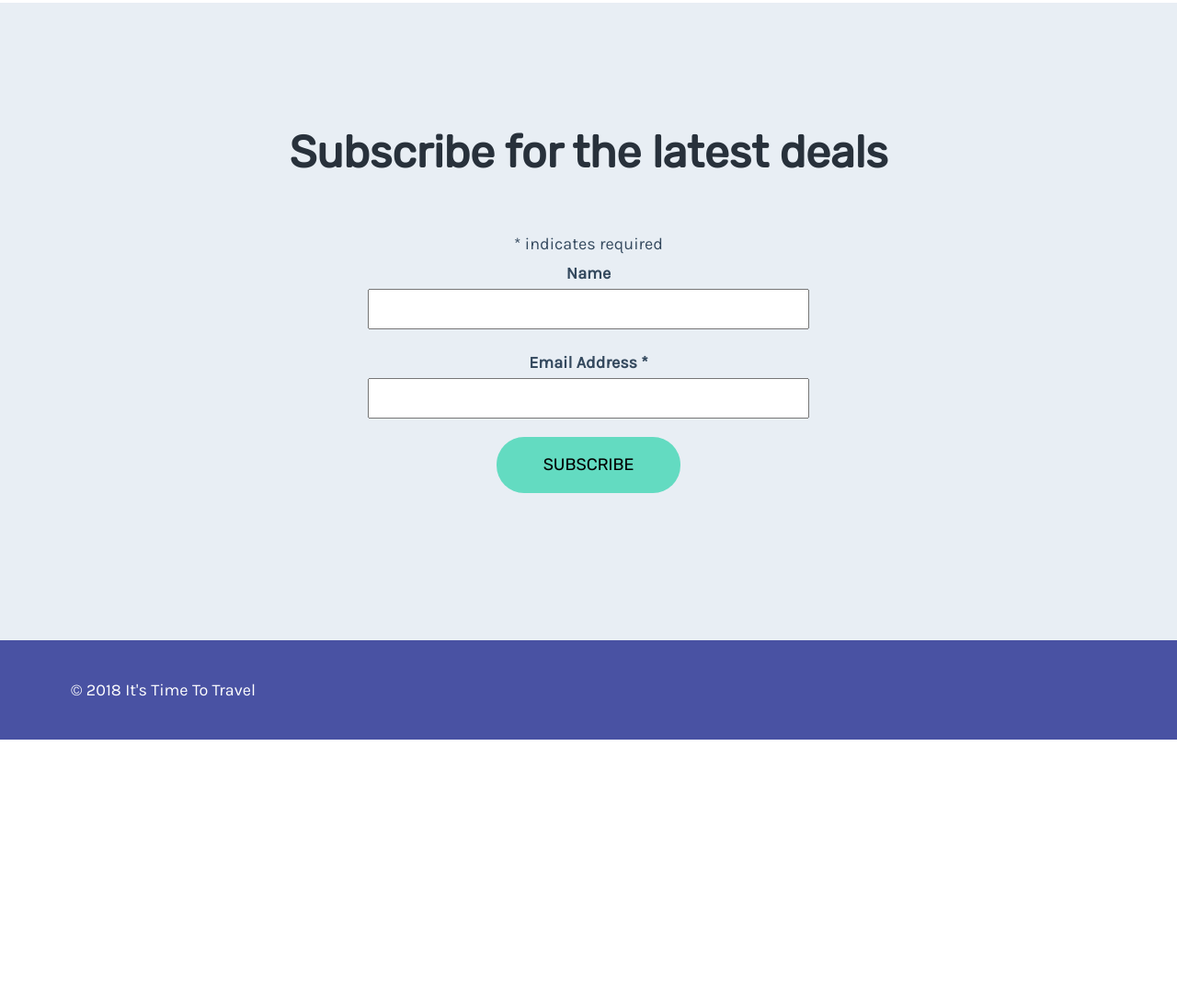
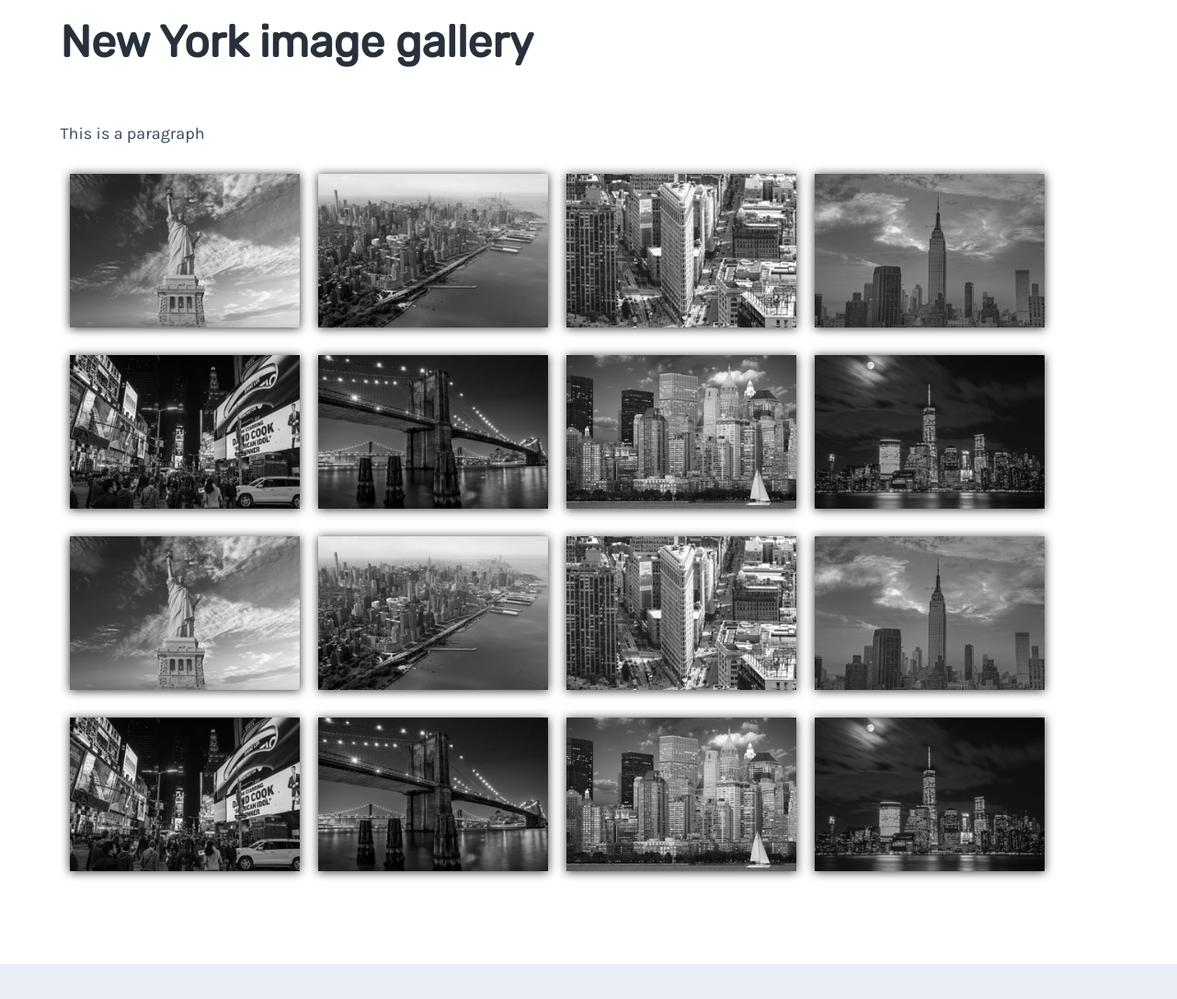
Before and after one commit to meeum-student/masterclass-melb-nov-2018, a plain HTML site: page media.html in a window 1280 px wide. Shown: the part 1786-2872 px from the top of the page at 92% size. Before the commit the page ends 2590 px from the top, so only its background shows below. Drawn offline with Linux system fonts and the light colour scheme; a script that the page names is missing.

Commit message:
ikage gallery updates

```diff
--- a/media.html
+++ b/media.html
@@ -88,54 +88,183 @@
 
     <main>
       <section class="hero-module">
-        <!-- <img
-          src="resources/images/new-york-wide-1500.jpg"
-          alt="New York skyline"
-        /> -->
+        <!--
+          <img
+            src="resources/images/new-york-wide-1500.jpg"
+            alt="New York skyline"
+          />
+        -->
 
         <video
           poster="resources/images/new-york-wide-1500.jpg"
           mute
           loop
           autoplay
-          src="resources/video/new-york.mp4">
-
-        </video>
+          src="resources/video/new-york.mp4"
+        ></video>
 
         <div class="hero-content">
           <h1 class="heading-main layout-wide">Media Page</h1>
         </div>
       </section>
 
-
       <section class="layout-wide">
-
         <h2>Audio</h2>
         <p>Here's an audio file</p>
 
         <audio controls src="resources/audio/bensound-happyrock.mp3">
-          You can't see this but <a href="resources/audio/bensound-happyrock.mp3">Download the song</a>.
+          You can't see this but
+          <a href="resources/audio/bensound-happyrock.mp3">Download the song</a
+          >.
         </audio>
-
-
-      </section>
-
-
-      <section class="layout-wide">
-
-        <h2>Here's anoth vid</h2>
-
-        <video poster="resources/video/Dc.jpg" src="resources/video/Dc.mp4" controls>
-
-
-        </video>
       </section>
 
       <section class="layout-wide">
+        <h2>Here's anoth vid</h2>
 
-
+        <video
+          poster="resources/video/Dc.jpg"
+          src="resources/video/Dc.mp4"
+          controls
+        ></video>
       </section>
 
+      <section class="layout-wide">
+        <h2>New York image gallery</h2>
+        <p>This is a paragraph</p>
+
+        <div class="image-gallery">
+          <ul>
+              <li>
+                  <a href="resources/galleries/new-york-01.jpg" title="New York">
+                    <img
+                      src="resources/galleries/new-york-01-thumb.jpg"
+                      alt="Statue of Liberty">
+                  </a>
+                </li>
+
+                <li>
+                  <a href="resources/galleries/new-york-02.jpg" title="New York">
+                    <img
+                      src="resources/galleries/new-york-02-thumb.jpg"
+                      alt="Statue of Liberty">
+                  </a>
+                </li>
+
+                <li>
+                  <a href="resources/galleries/new-york-03.jpg" title="New York">
+                    <img
+                      src="resources/galleries/new-york-03-thumb.jpg"
+                      alt="Statue of Liberty">
+                  </a>
+                </li>
+
+                <li>
+                  <a href="resources/galleries/new-york-04.jpg" title="New York">
+                    <img
+                      src="resources/galleries/new-york-04-thumb.jpg"
+                      alt="Statue of Liberty">
+                  </a>
+                </li>
+
+                <li>
+                  <a href="resources/galleries/new-york-05.jpg" title="New York">
+                    <img
+                      src="resources/galleries/new-york-05-thumb.jpg"
+                      alt="Statue of Liberty">
+                  </a>
+                </li>
+
+                <li>
+                  <a href="resources/galleries/new-york-06.jpg" title="New York">
+                    <img
+                      src="resources/galleries/new-york-06-thumb.jpg"
+                      alt="Statue of Liberty">
+                  </a>
+                </li>
+
+                <li>
+                  <a href="resources/galleries/new-york-07.jpg" title="New York">
+                    <img
+                      src="resources/galleries/new-york-07-thumb.jpg"
+                      alt="Statue of Liberty">
+                  </a>
+                </li>
+
+                <li>
+                  <a href="resources/galleries/new-york-08.jpg" title="New York">
+                    <img
+                      src="resources/galleries/new-york-08-thumb.jpg"
+                      alt="Statue of Liberty">
+                  </a>
+                </li>
+
+                <li>
+                    <a href="resources/galleries/new-york-01.jpg" title="New York">
+                      <img
+                        src="resources/galleries/new-york-01-thumb.jpg"
+                        alt="Statue of Liberty">
+                    </a>
+                  </li>
+
+                  <li>
+                    <a href="resources/galleries/new-york-02.jpg" title="New York">
+                      <img
+                        src="resources/galleries/new-york-02-thumb.jpg"
+                        alt="Statue of Liberty">
+                    </a>
+                  </li>
+
+                  <li>
+                    <a href="resources/galleries/new-york-03.jpg" title="New York">
+                      <img
+                        src="resources/galleries/new-york-03-thumb.jpg"
+                        alt="Statue of Liberty">
+                    </a>
+                  </li>
+
+                  <li>
+                    <a href="resources/galleries/new-york-04.jpg" title="New York">
+                      <img
+                        src="resources/galleries/new-york-04-thumb.jpg"
+                        alt="Statue of Liberty">
+                    </a>
+                  </li>
+
+                  <li>
+                    <a href="resources/galleries/new-york-05.jpg" title="New York">
+                      <img
+                        src="resources/galleries/new-york-05-thumb.jpg"
+                        alt="Statue of Liberty">
+                    </a>
+                  </li>
+
+                  <li>
+                    <a href="resources/galleries/new-york-06.jpg" title="New York">
+                      <img
+                        src="resources/galleries/new-york-06-thumb.jpg"
+                        alt="Statue of Liberty">
+                    </a>
+                  </li>
+
+                  <li>
+                    <a href="resources/galleries/new-york-07.jpg" title="New York">
+                      <img
+                        src="resources/galleries/new-york-07-thumb.jpg"
+                        alt="Statue of Liberty">
+                    </a>
+                  </li>
+
+                  <li>
+                    <a href="resources/galleries/new-york-08.jpg" title="New York">
+                      <img
+                        src="resources/galleries/new-york-08-thumb.jpg"
+                        alt="Statue of Liberty">
+                    </a>
+                  </li>
+          </ul>
+        </div>
+      </section>
     </main>
 
     <footer>
--- a/resources/css/main.css
+++ b/resources/css/main.css
@@ -388,3 +388,31 @@ input[type="submit"]:hover {
     }
 
 }
+
+
+/* image gallery */
+
+
+.image-gallery ul {
+    list-style: none;
+    margin: 0;
+    padding: 0;
+    overflow: hidden;
+}
+
+.image-gallery li {
+    float: left;
+    max-width: 250px;
+    margin: 10px;
+}
+
+.image-gallery a img {
+    box-shadow: 0px 1px 10px var(--strong-text-color);
+    filter: grayscale(100%);
+    transition: var(--transition-time);
+}
+
+.image-gallery a:hover img {
+    filter: unset;
+    transform: scale(1.1);
+}
```
